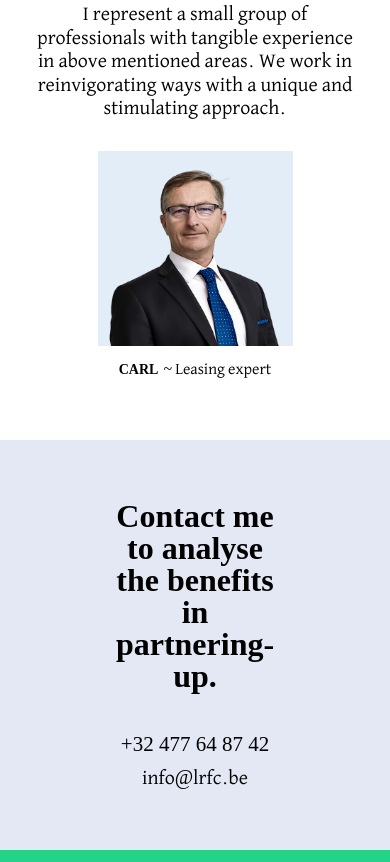
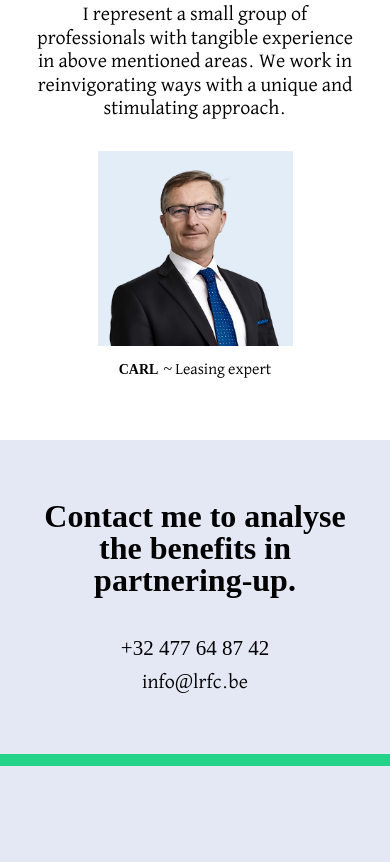
Before and after one commit to nicolasvdsp/corens, a plain HTML site: page index.html in a window 390 px wide. Shown: the part 2578-3440 px from the top of the page. After the commit the page ends 3344 px from the top, so only its background shows below. Drawn offline with Linux system fonts and the light colour scheme; a web font is replaced by a local one.

Commit message:
fix(responsive): make side paddings smaller at contact

```diff
--- a/styles/components/_mediaqueries.scss
+++ b/styles/components/_mediaqueries.scss
@@ -84,4 +84,9 @@
             }
         }
     }
+
+    .contact{
+        padding-left: 30px;
+        padding-right: 30px;
+    }
 }
```
Also changed, not shown: css/main.css.
